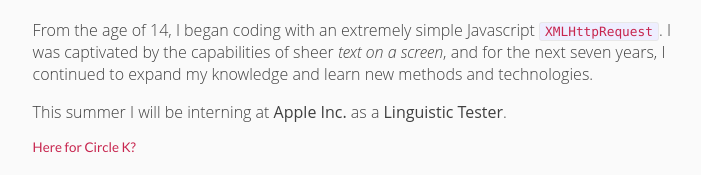
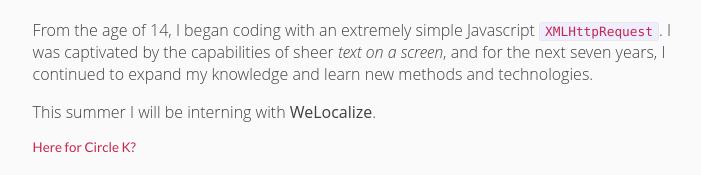
Before and after one commit to drfranks3/drfranks3.github.io, a Jekyll site: the page index.html, which Jekyll copies as it is, in a window 1280 px wide. Shown: the part 722-897 px from the top of the page, without its empty margins (57-758 px from the left). Built offline with Jekyll 4.4.1, drawn with Linux system fonts in a browser that asks for light colours.

```diff
--- a/index.html
+++ b/index.html
@@ -30,7 +30,7 @@
                 I was captivated by the capabilities of sheer <i>text on a screen</i>, and for the next seven years,
                 I continued to expand my knowledge and learn new methods and technologies.
               </p>
-              <p>This summer I will be interning at <strong>Apple Inc.</strong> as a <strong>Linguistic Tester</strong>.</p>
+              <p>This summer I will be interning with <strong>WeLocalize</strong>.</p>
               <div style="font-size:smaller"><a href="literature.pdf">Here for Circle K?</a></div>
             </div>
       </div>
```
Also changed, not shown: blog.md (+1 -0 lines).
